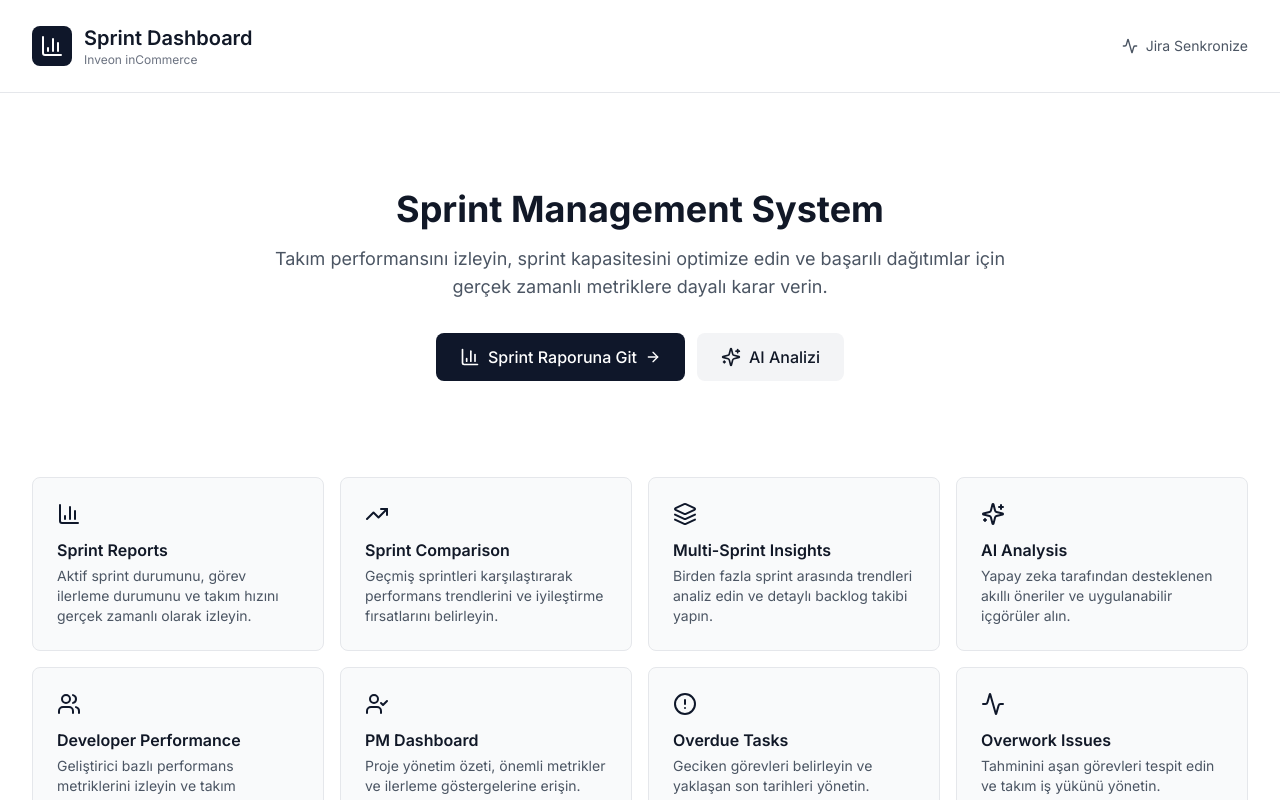
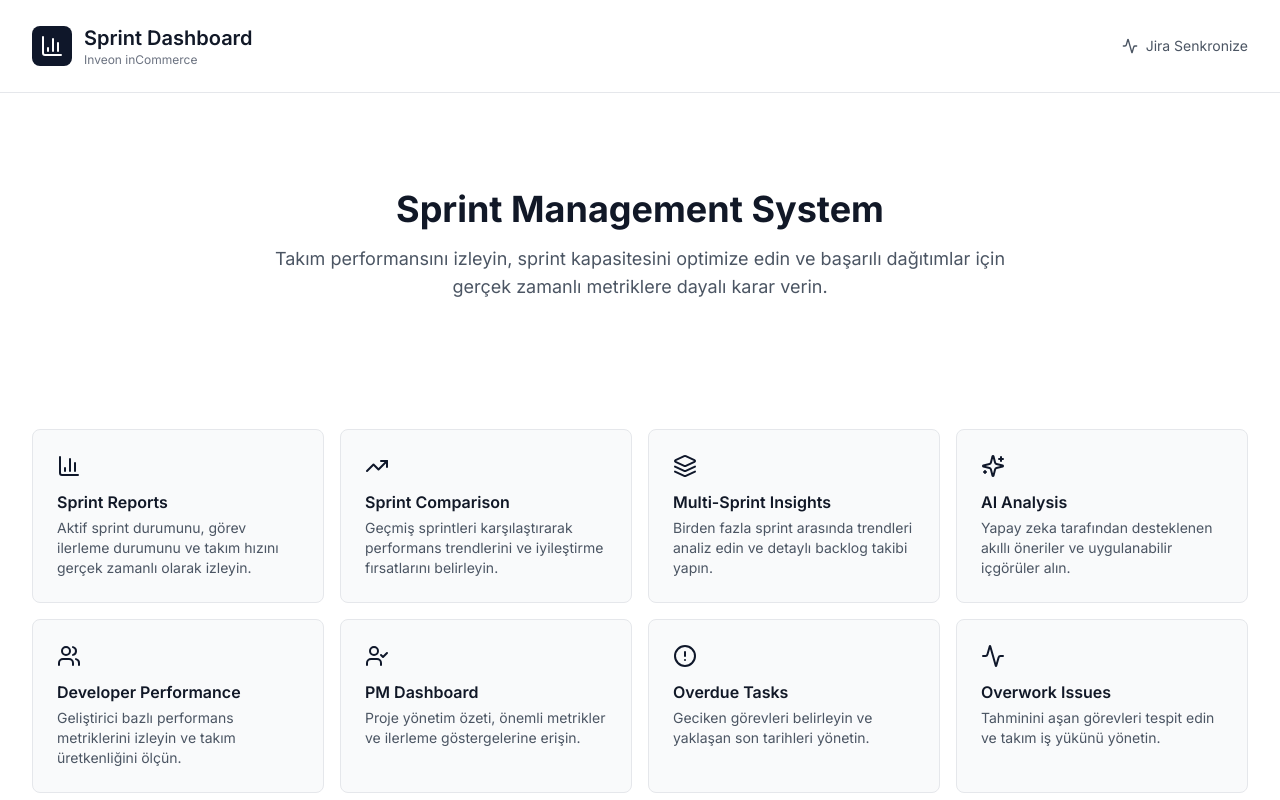
Before and after one commit to inveontech/sprint-dashboard, a Next.js app: page / in a window 1280 px wide. Shown: the top 800 px of the page. Built offline with nearby package versions, Linux system fonts and the light colour scheme.

Commit message:
Remove: Hero section action buttons

```diff
--- a/app/page.tsx
+++ b/app/page.tsx
@@ -112,23 +112,6 @@ export default function Home() {
             Takım performansını izleyin, sprint kapasitesini optimize edin ve başarılı dağıtımlar için
             gerçek zamanlı metriklere dayalı karar verin.
           </p>
-          <div className="flex flex-col sm:flex-row gap-3 justify-center">
-            <Link
-              href="/sprint-reports"
-              className="inline-flex items-center justify-center gap-2 px-6 py-3 bg-slate-900 dark:bg-slate-100 text-white dark:text-slate-900 font-medium rounded-lg hover:bg-slate-800 dark:hover:bg-slate-200 transition-colors"
-            >
-              <BarChart3 className="w-5 h-5" />
-              Sprint Raporuna Git
-              <ArrowRight className="w-4 h-4" />
-            </Link>
-            <Link
-              href="/ai-analysis"
-              className="inline-flex items-center justify-center gap-2 px-6 py-3 bg-gray-100 dark:bg-gray-800 text-gray-900 dark:text-white font-medium rounded-lg hover:bg-gray-200 dark:hover:bg-gray-700 transition-colors"
-            >
-              <Sparkles className="w-5 h-5" />
-              AI Analizi
-            </Link>
-          </div>
         </div>
       </section>
 
```
